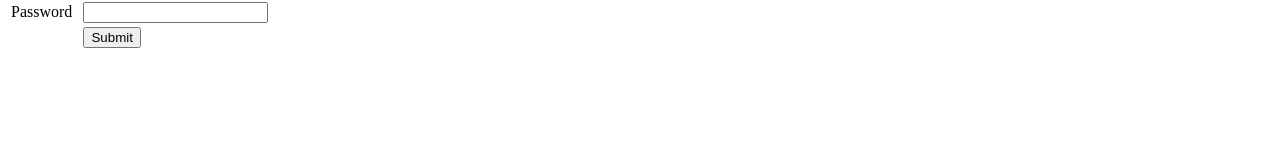
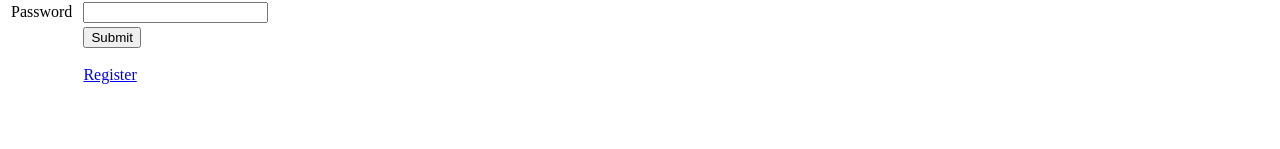
Before and after one commit to SreeMahalaxmiGudipati/Angular_LoginRegister, an Angular app: page /login in a window 1280 px wide. Shown: the part 151-300 px from the top of the page. Built offline with nearby package versions, Linux system fonts and the light colour scheme.

Commit message:
adding relative links

```diff
--- a/src/app/login/login.component.html
+++ b/src/app/login/login.component.html
@@ -19,6 +19,8 @@
             <td>
                 <input type="submit" />
                 <br />
+                <br>
+                <a routerLink="/register">Register</a>
             </td>
         </tr>
     </table>
--- a/src/app/register/register.component.html
+++ b/src/app/register/register.component.html
@@ -34,6 +34,8 @@
             <td>&nbsp;</td>
             <td>
                 <input type="submit" value="SAVE"  />
+                <br><br>
+                <a routerLink="/login">Login</a>
             </td>
         </tr>
     </table>
```
